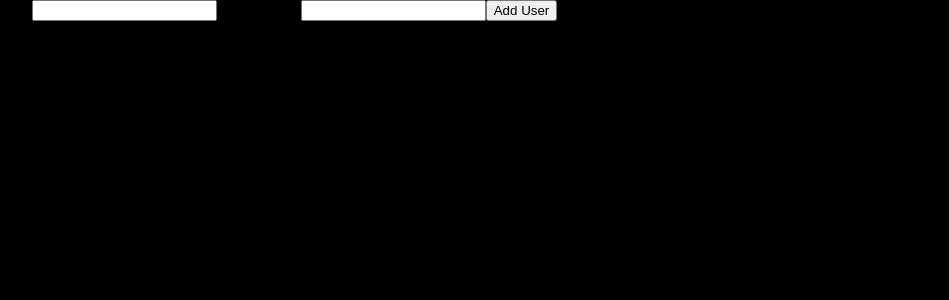
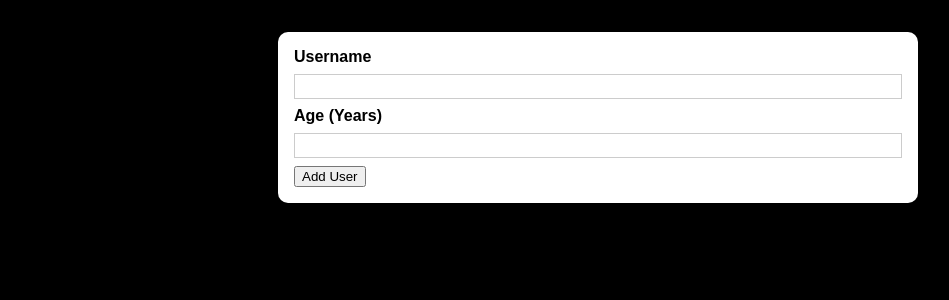
Before and after one commit to zumzar96/users, a React (Create React App) app: page / in a window 1280 px wide. Shown: the top 300 px of the page, without its empty margins (42-991 px from the left). Built offline with nearby package versions, Linux system fonts and the light colour scheme.

Commit message:
EditingModuleClasses

```diff
--- a/src/components/UI/Card.js
+++ b/src/components/UI/Card.js
@@ -1,6 +1,6 @@
 import React from 'react';
 
-import classes from './CardModule.css';
+import classes from './Card.module.css';
 
 const Card = (props) => {
     return <div className={`${classes.card} ${props.className}`}>{props.children}</div>;
--- a/src/components/Users/AddUser.js
+++ b/src/components/Users/AddUser.js
@@ -1,6 +1,8 @@
 import React from 'react';
 
 import Card from '../UI/Card';
+
+import classes from '../Users/AddUser.module.css'
 
 
 
@@ -11,7 +13,7 @@ const AddUser = (props) => {
     };
 
     return (
-      <Card>
+        <Card className={classes.input}n>
         <form onSubmit={addUserHandler}>
             <label htmlFor="username">Username</label>
             <input id="username" type="text" />
--- /dev/null
+++ b/src/components/Users/AddUser.module.css
@@ -0,0 +1,26 @@
+.input {
+  margin: 2rem auto;
+  padding: 1rem;
+  width: 90%;
+  max-width: 40rem;
+}
+
+.input label {
+  display: block;
+  font-weight: bold;
+  margin-bottom: 0.5rem;
+}
+
+.input input {
+  font: inherit;
+  display: block;
+  width: 100%;
+  border: 1px solid #ccc;
+  padding: 0.15rem;
+  margin-bottom: 0.5rem;
+}
+
+.input input:focus {
+  outline: none;
+  border-color: #4f005f;
+}
```
Also changed, not shown: src/components/UI/Card.module.css (renamed from src/components/UI/CardModule.css).
